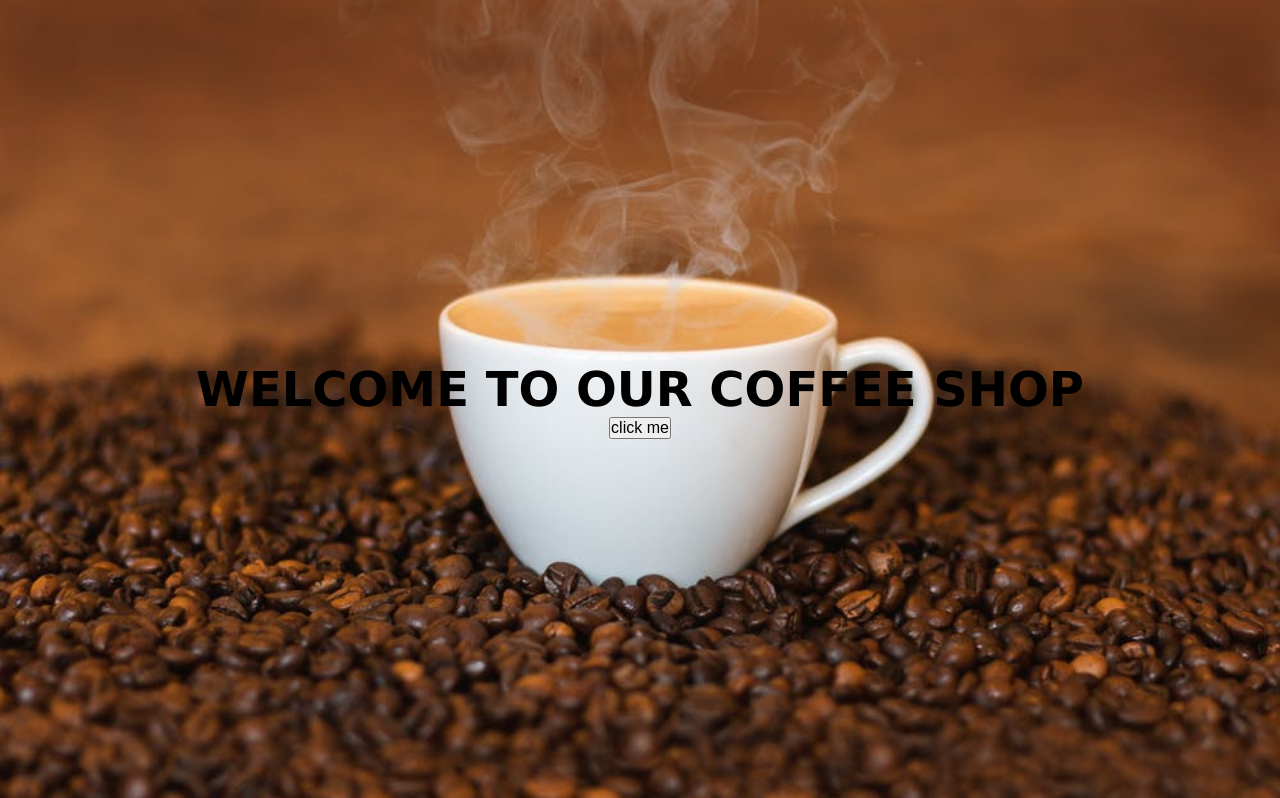
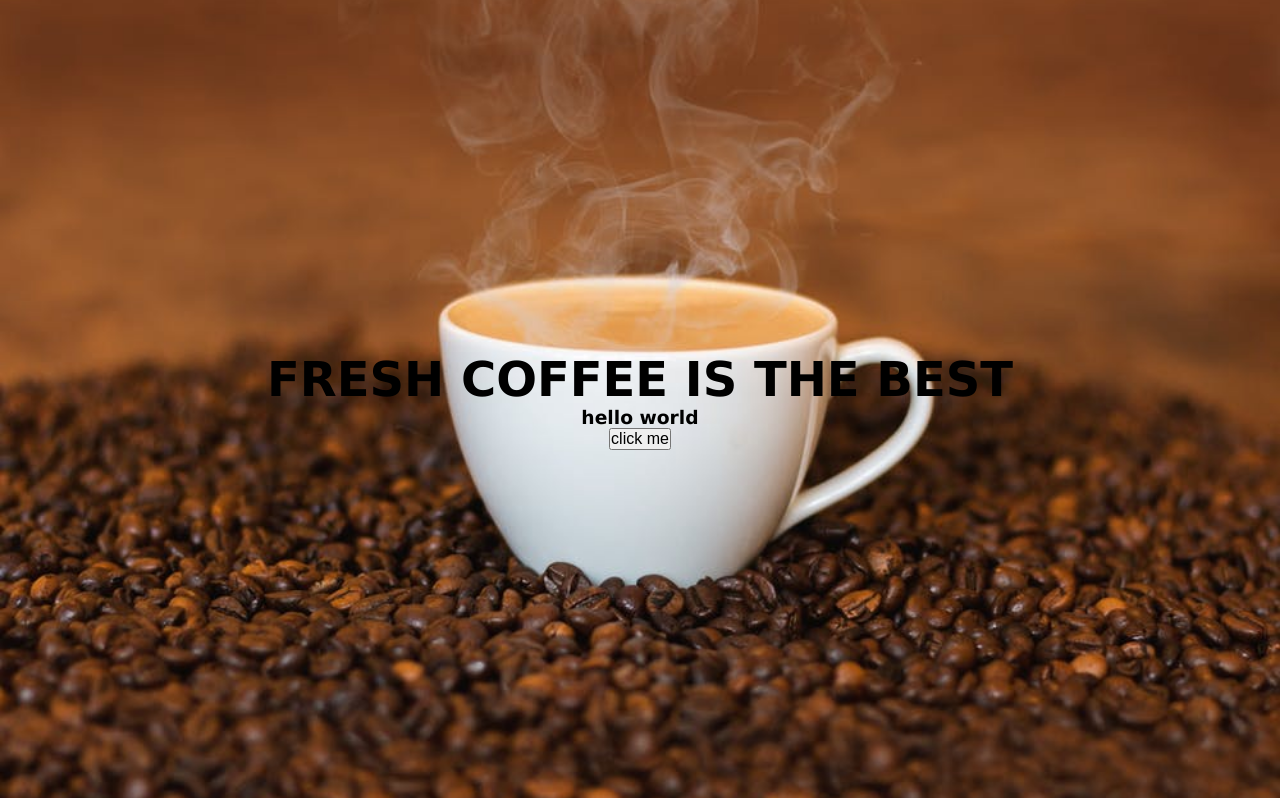
Before and after one commit to js-tut/styled-components-tutorial, a React (Create React App) app: page / in a window 1280 px wide. Shown: the top 798 px of the page. Built offline with nearby package versions, Linux system fonts and the light colour scheme.

Commit message:
13-split-up-components

```diff
--- a/src/App.js
+++ b/src/App.js
@@ -3,14 +3,17 @@ import "./App.css";
 import { ButtonWrapper } from "./components/Button";
 import mainBcg from "./images/mainBcg.jpeg";
 import secondaryBcg from "./images/secondaryBcg.jpeg";
-
+import Banner from "./components/Banner";
 import Header from "./components/Header";
 class App extends Component {
   render() {
     return (
       <>
-        <Header img={mainBcg} title="welcome to our coffee shop">
-          <ButtonWrapper>click me</ButtonWrapper>
+        <Header img={mainBcg}>
+          <Banner title="fresh coffee is the best">
+            <h3>hello world</h3>
+            <ButtonWrapper>click me</ButtonWrapper>
+          </Banner>
         </Header>
         <Header />
       </>
--- /dev/null
+++ b/src/components/Banner.js
@@ -0,0 +1,24 @@
+import React from "react";
+import styled from "styled-components";
+
+export default function Banner({ title, children }) {
+  return (
+    <BannerWrapper>
+      <h1>{title}</h1>
+      {children}
+    </BannerWrapper>
+  );
+}
+
+const BannerWrapper = styled.div`
+  text-align: center;
+  h1 {
+    color: black;
+    font-size: 3rem;
+    text-transform: uppercase;
+    transition: all 2s linear;
+    &:hover {
+      color: red;
+    }
+  }
+`;
--- a/src/components/Header.js
+++ b/src/components/Header.js
@@ -2,15 +2,8 @@ import React from "react";
 import styled from "styled-components";
 import secondaryBcg from "../images/secondaryBcg.jpeg";
 
-export default function Header({ img, title, children }) {
-  return (
-    <HeaderWrapper img={img}>
-      <div className="banner">
-        <h1>{title}</h1>
-        {children}
-      </div>
-    </HeaderWrapper>
-  );
+export default function Header({ img, children }) {
+  return <HeaderWrapper img={img}>{children}</HeaderWrapper>;
 }
 
 const HeaderWrapper = styled.header`
@@ -19,21 +12,8 @@ const HeaderWrapper = styled.header`
   display: flex;
   align-items: center;
   justify-content: center;
-  .banner {
-    text-align: center;
-    h1 {
-      color: black;
-      font-size: 3rem;
-      text-transform: uppercase;
-      transition: all 2s linear;
-      &:hover {
-        color: red;
-      }
-    }
-  }
 `;
 
 Header.defaultProps = {
-  img: secondaryBcg,
-  title: "fresh coffee is the best"
+  img: secondaryBcg
 };
```
